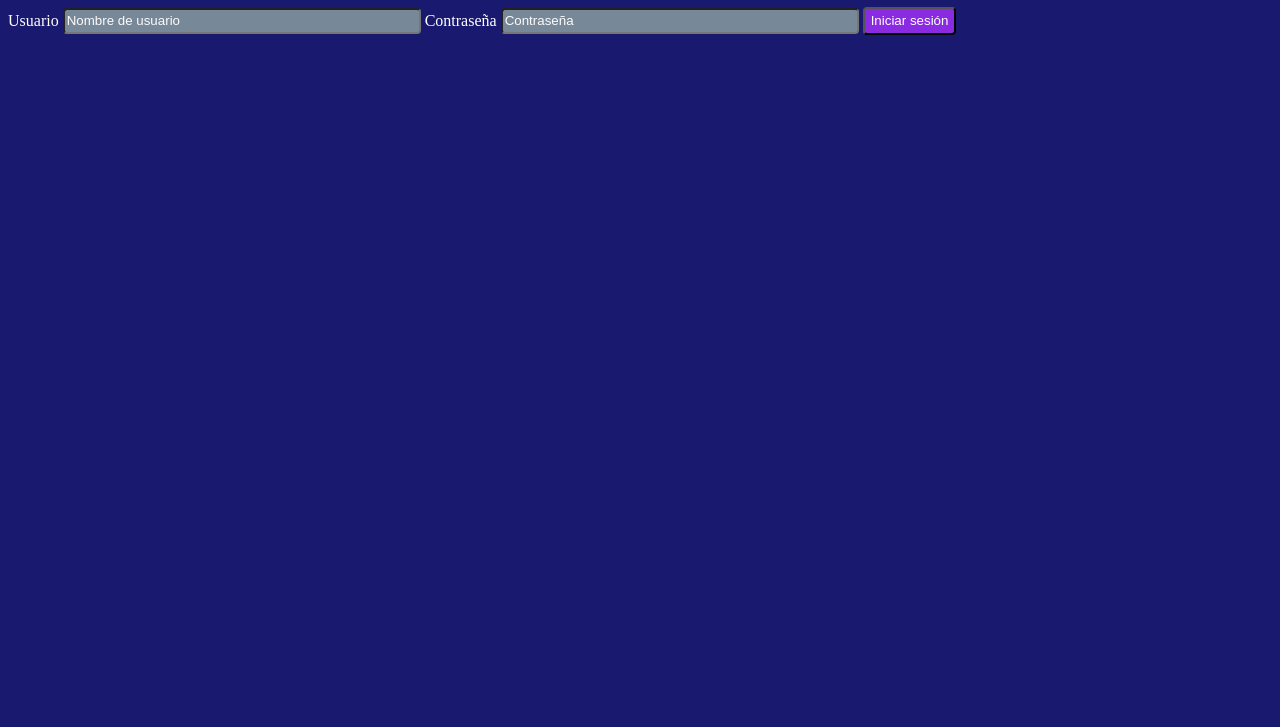
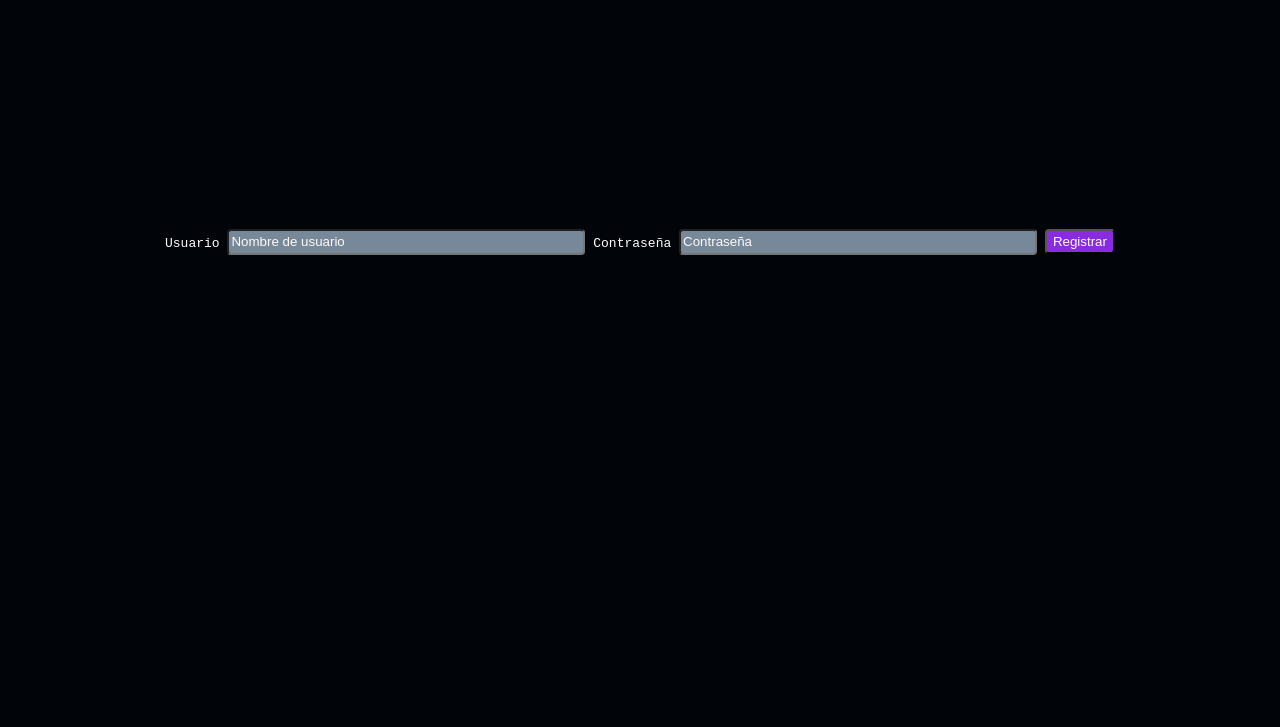
Before and after one commit to JoseAlonsoDev/formbasic, a plain HTML site: page index.html in a window 1280 px wide. Shown: the part 73-800 px from the top of the page. Drawn offline with Linux system fonts and the light colour scheme.

Commit message:
Add estilos background y posicionamiento del contenedor del formulario

```diff
--- a/index.html
+++ b/index.html
@@ -16,7 +16,7 @@
             <input type="text" name="username" placeholder="Nombre de usuario">
             <label for="password">Contraseña</label>
             <input type="password" name="password" placeholder="Contraseña">
-            <button type="submit" id="btn-login">Iniciar sesión</button>
+            <button type="submit" id="btn-login">Registrar</button>
         </form>
     </div>
 
--- a/styles.css
+++ b/styles.css
@@ -3,8 +3,9 @@ h1 {
 }
 
 body {
-    background-color: midnightblue;
+    background-color: #010409;
     color: white;
+    font-family: monospace;
 
 }
 
@@ -23,5 +24,12 @@ input {
     border-radius: 4px;
     background-color: blueviolet;
     color: white;
-    height: 28px;
+    height: 25px;
 }
+
+#contenedor-formulario {
+    display: flex;
+    justify-content: center;
+    align-items: center;
+    height: 500px;
+}
```
